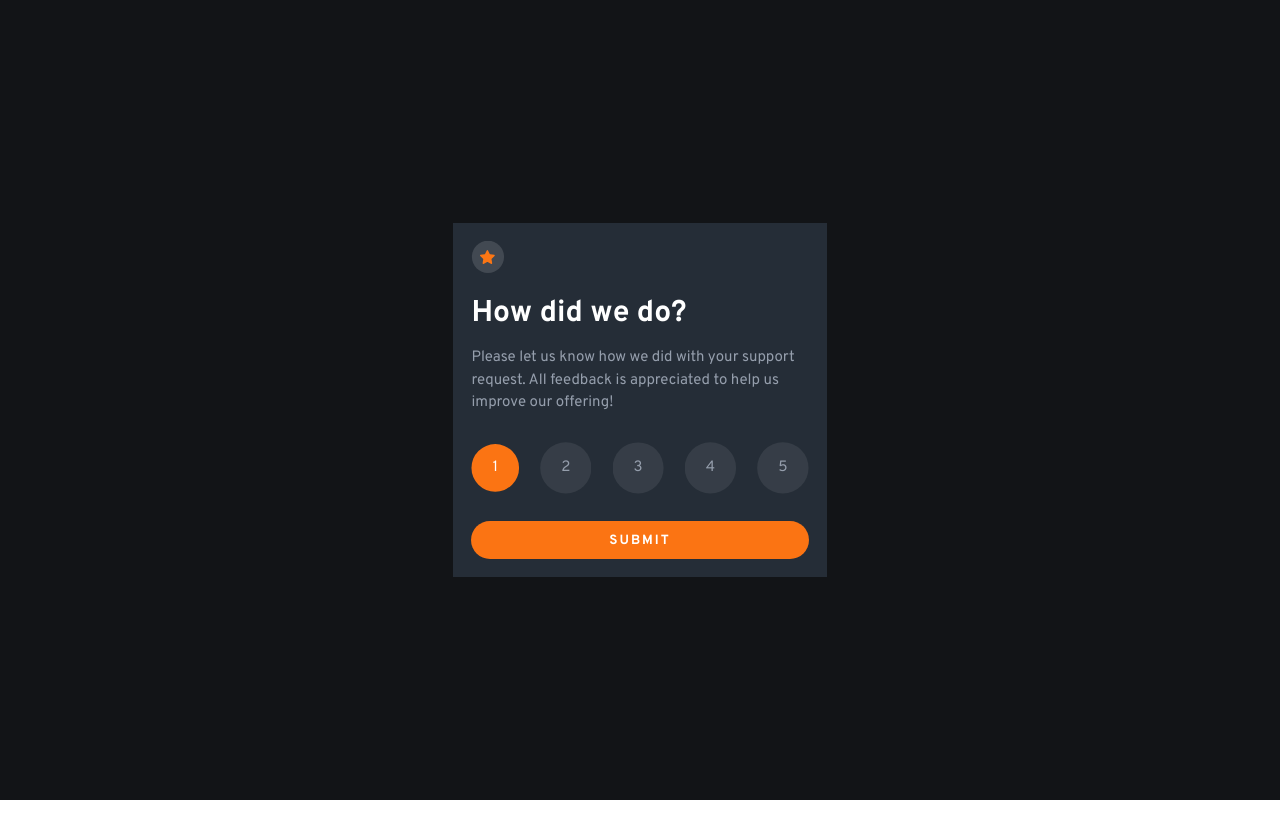
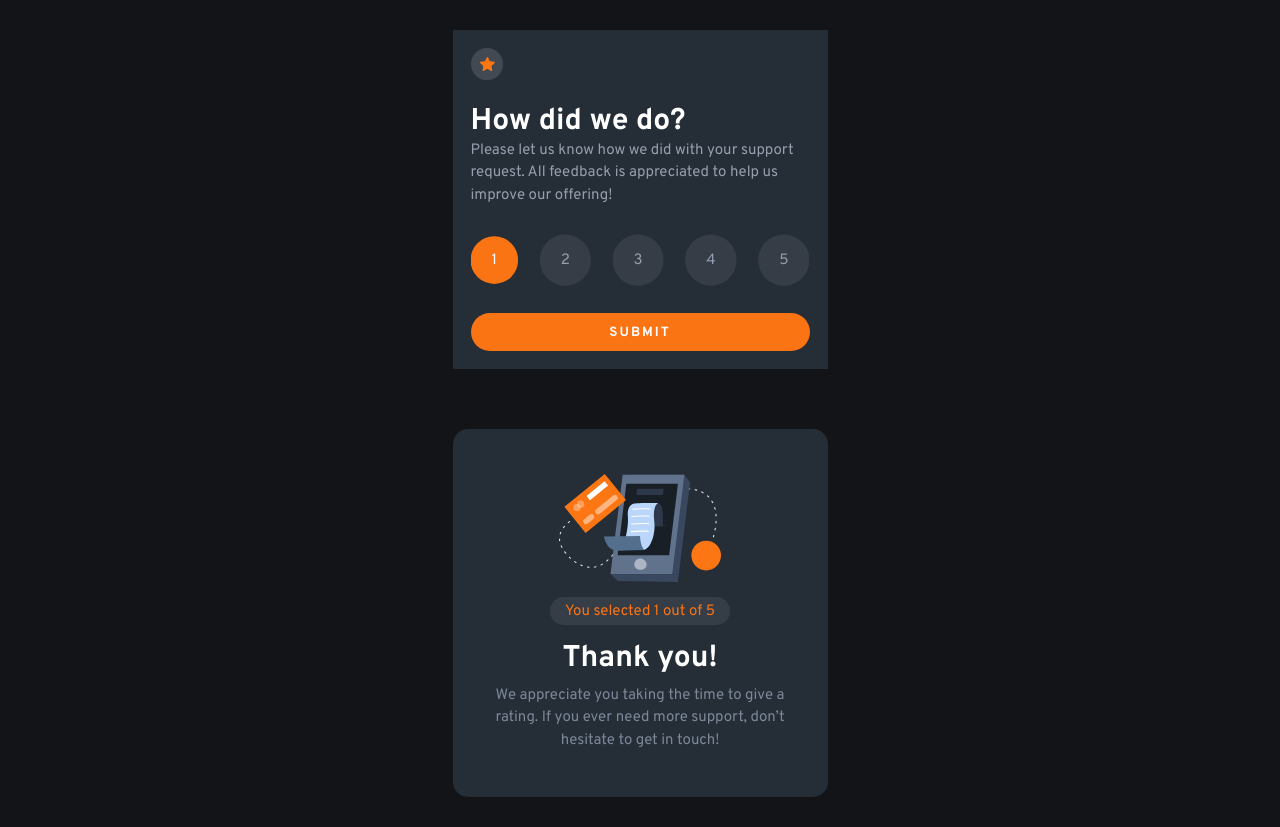
Before and after one commit to efosu/interactive-rating-component, a plain HTML site: page index.html in a window 1280 px wide. Before the commit the page ends 800 px from the top, so only its background shows below. Drawn offline with Linux system fonts and the light colour scheme.

Commit message:
fixing styling issue

```diff
--- a/index.html
+++ b/index.html
@@ -17,10 +17,10 @@
   <main>
     <div role="form">
       <div role="img">
-        <img width="40px" src="./images/icon-star.svg" alt="star icon">
+        <img width="40" src="./images/icon-star.svg" alt="star icon">
       </div>
-    <div class="content" role="contentinfo">
-      <h3>How did we do?</h3>
+    <div class="content">
+      <h1>How did we do?</h1>
       <p>
         Please let us know how we did with your support request. All feedback is appreciated to help us improve our offering!
       </p>
@@ -55,8 +55,8 @@
       <div class="result_wrapper">
         <span>You selected <span id="result">1</span> out of 5</span>
       </div>
-      <div role="contentinfo">
-        <h3>Thank you!</h3>
+      <div>
+        <h2>Thank you!</h2>
         <p>
           We appreciate you taking the time to give a  rating.  If you ever need more support,
           don’t hesitate to get in touch!
--- a/style.css
+++ b/style.css
@@ -124,7 +124,7 @@ main:not(#\#) {
             }
 
 
-[role='form']:not(#\#) .content h3 {
+[role='form']:not(#\#) .content h1 {
                 color: white;
                 font-size: 2em;
             }
@@ -211,6 +211,7 @@ button:hover:not(#\#), button:focus:not(#\#), button:focus-visible:not(#\#) {
         border-radius: var(--border-radius);
         margin: 2em 0;
         margin: var(--margin);
+        max-width: 25em;
     }
 
 
@@ -239,22 +240,23 @@ button:hover:not(#\#), button:focus:not(#\#), button:focus-visible:not(#\#) {
         }
 
 
-.modal:not(#\#) [role="contentinfo"] {
+.modal:not(#\#) {
             display: flex;
             flex-direction: column;
             gap: 1em;
         }
 
 
-.modal:not(#\#) [role="contentinfo"] h3 {
+.modal:not(#\#) h1, h2 {
                 color:  white;
                 font-size: 2em;
             }
 
 
-.modal:not(#\#) [role="contentinfo"] p {
+.modal:not(#\#) p {
                 color: hsl(216, 12%, 54%);
                 color: var(--medium-gray-clr);
                 max-width: 35ch;
                 line-height: 1.5;
+                margin-top: 0.5em;
             }
```
